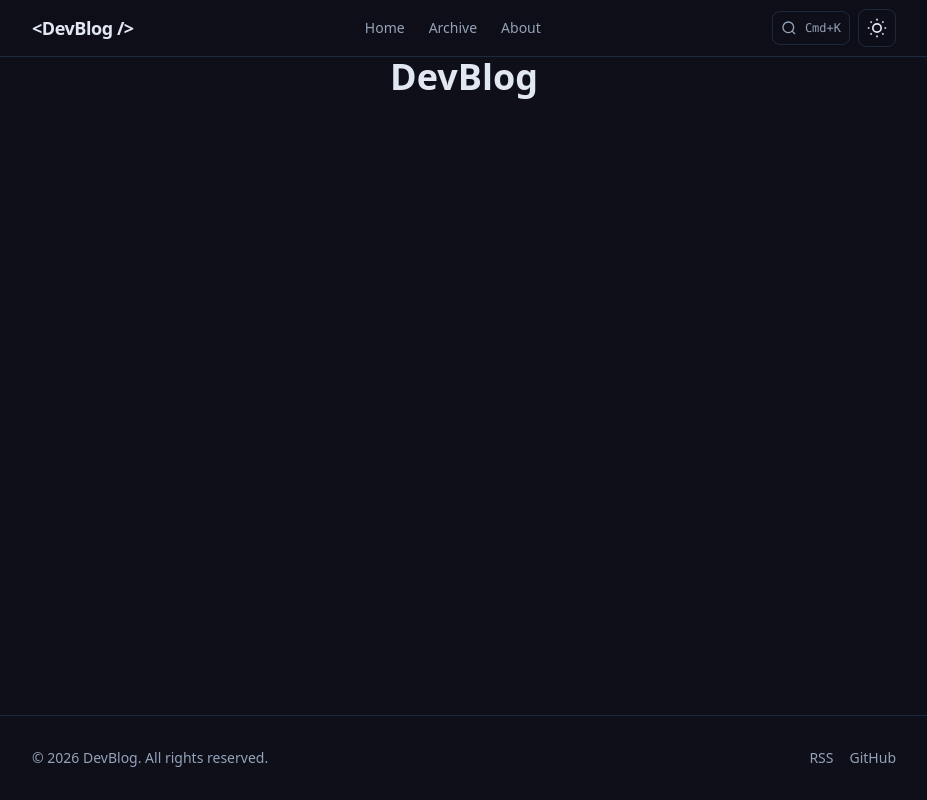
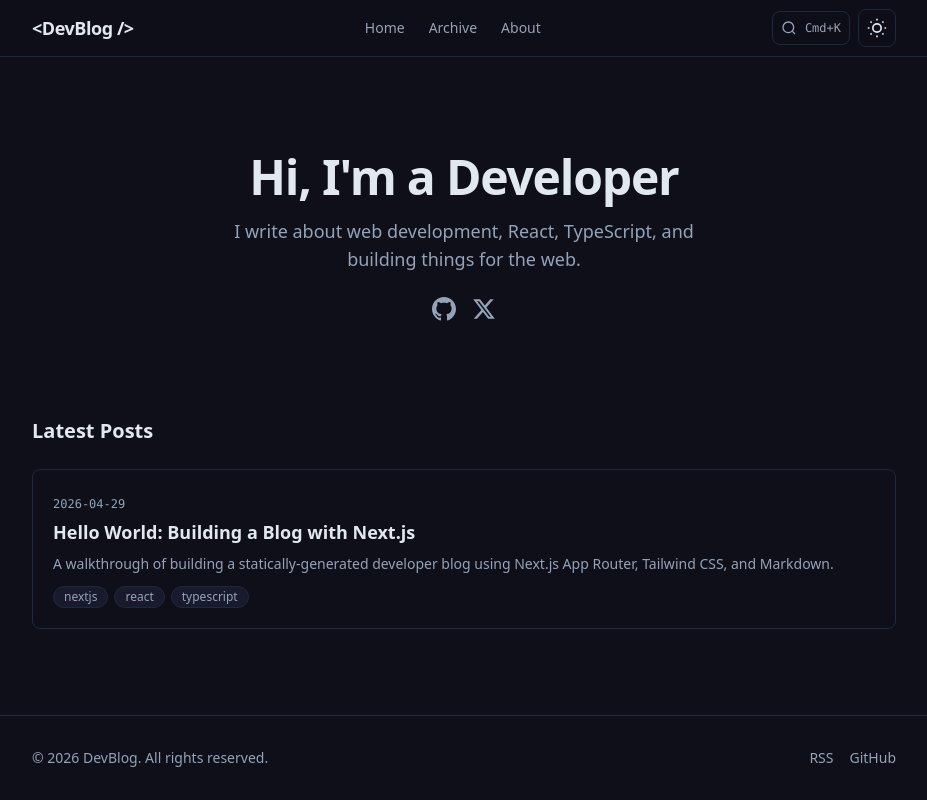
Before and after one commit to 301WANGHERUN/heronweb, a Next.js app: page / in a window 1280 px wide. Shown: the whole page, without its empty margins (176-1103 px from the left). Built offline with nearby package versions, Linux system fonts and the light colour scheme.

Commit message:
feat: add Hero component and homepage

```diff
--- a/src/app/page.tsx
+++ b/src/app/page.tsx
@@ -1,7 +1,34 @@
+import { getAllPosts } from "@/lib/posts";
+import Hero from "@/components/Hero";
+import ArticleCard from "@/components/ArticleCard";
+
+const POSTS_PER_PAGE = 5;
+
 export default function HomePage() {
+  const allPosts = getAllPosts();
+  const posts = allPosts.slice(0, POSTS_PER_PAGE);
+
   return (
-    <div className="flex items-center justify-center flex-1">
-      <h1 className="text-4xl font-bold">DevBlog</h1>
-    </div>
+    <>
+      <Hero />
+      <section className="max-w-4xl mx-auto px-4">
+        <h2 className="text-xl font-semibold mb-6">Latest Posts</h2>
+        <div className="grid gap-4">
+          {posts.map((post) => (
+            <ArticleCard key={post.slug} post={post} />
+          ))}
+        </div>
+        {allPosts.length > POSTS_PER_PAGE && (
+          <div className="text-center mt-8">
+            <a
+              href="/archive"
+              className="inline-block px-4 py-2 rounded-lg border border-[var(--color-border)] text-sm hover:bg-[var(--color-card)] transition-colors"
+            >
+              View All Posts &rarr;
+            </a>
+          </div>
+        )}
+      </section>
+    </>
   );
 }
--- /dev/null
+++ b/src/components/Hero.tsx
@@ -0,0 +1,36 @@
+export default function Hero() {
+  return (
+    <section className="py-16 sm:py-24 text-center">
+      <div className="max-w-2xl mx-auto px-4">
+        <h1 className="text-4xl sm:text-5xl font-bold tracking-tight mb-4">
+          Hi, I&apos;m a Developer
+        </h1>
+        <p className="text-lg text-[var(--color-muted)] max-w-lg mx-auto mb-6">
+          I write about web development, React, TypeScript, and building things for the web.
+        </p>
+        <div className="flex items-center justify-center gap-4">
+          <a
+            href="https://github.com"
+            target="_blank"
+            rel="noopener noreferrer"
+            className="text-[var(--color-muted)] hover:text-[var(--color-fg)] transition-colors"
+          >
+            <svg width="24" height="24" fill="currentColor" viewBox="0 0 24 24">
+              <path d="M12 0c-6.626 0-12 5.373-12 12 0 5.302 3.438 9.8 8.207 11.387.599.111.793-.261.793-.577v-2.234c-3.338.726-4.033-1.416-4.033-1.416-.546-1.387-1.333-1.756-1.333-1.756-1.089-.745.083-.729.083-.729 1.205.084 1.839 1.237 1.839 1.237 1.07 1.834 2.807 1.304 3.492.997.107-.775.418-1.305.762-1.604-2.665-.305-5.467-1.334-5.467-5.931 0-1.311.469-2.381 1.236-3.221-.124-.303-.535-1.524.117-3.176 0 0 1.008-.322 3.301 1.23.957-.266 1.983-.399 3.003-.404 1.02.005 2.047.138 3.006.404 2.291-1.552 3.297-1.23 3.297-1.23.653 1.653.242 2.874.118 3.176.77.84 1.235 1.911 1.235 3.221 0 4.609-2.807 5.624-5.479 5.921.43.372.823 1.102.823 2.222v3.293c0 .319.192.694.801.576 4.765-1.589 8.199-6.086 8.199-11.386 0-6.627-5.373-12-12-12z" />
+            </svg>
+          </a>
+          <a
+            href="https://twitter.com"
+            target="_blank"
+            rel="noopener noreferrer"
+            className="text-[var(--color-muted)] hover:text-[var(--color-fg)] transition-colors"
+          >
+            <svg width="24" height="24" fill="currentColor" viewBox="0 0 24 24">
+              <path d="M18.244 2.25h3.308l-7.227 8.26 8.502 11.24H16.17l-5.214-6.817L4.99 21.75H1.68l7.73-8.835L1.254 2.25H8.08l4.713 6.231zm-1.161 17.52h1.833L7.084 4.126H5.117z" />
+            </svg>
+          </a>
+        </div>
+      </div>
+    </section>
+  );
+}
```
